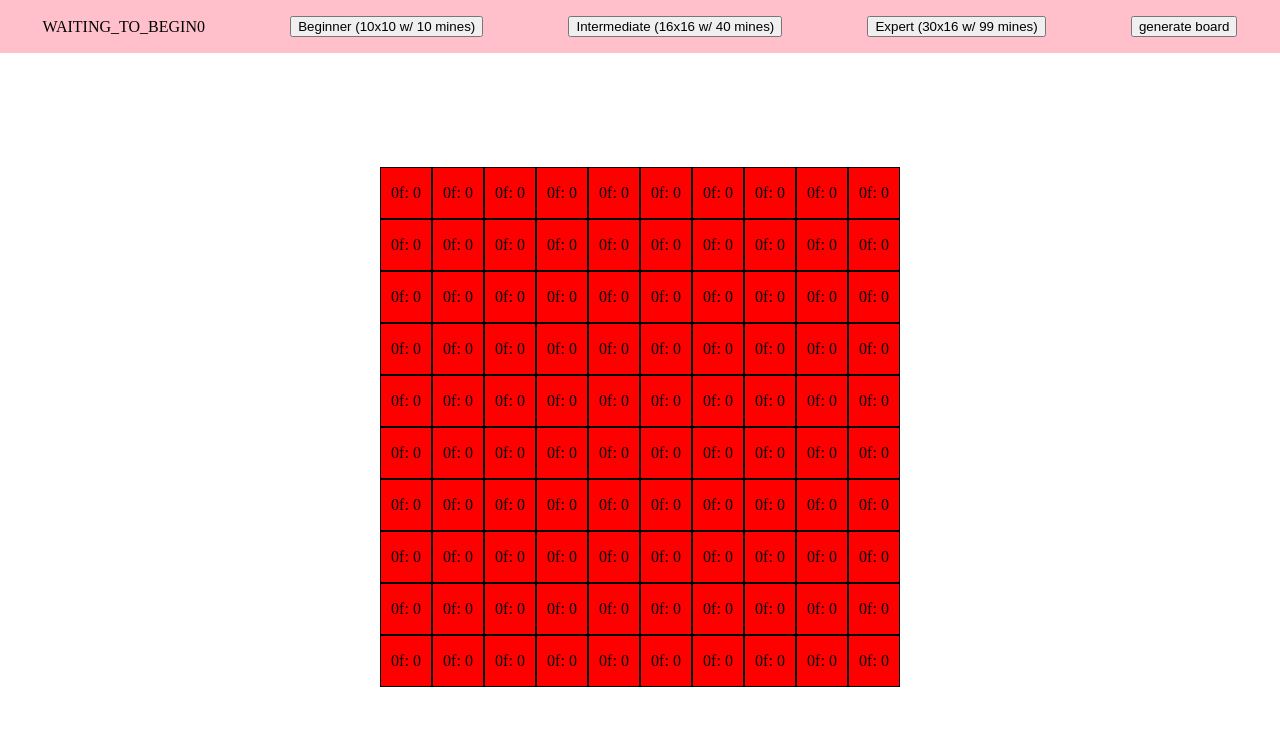
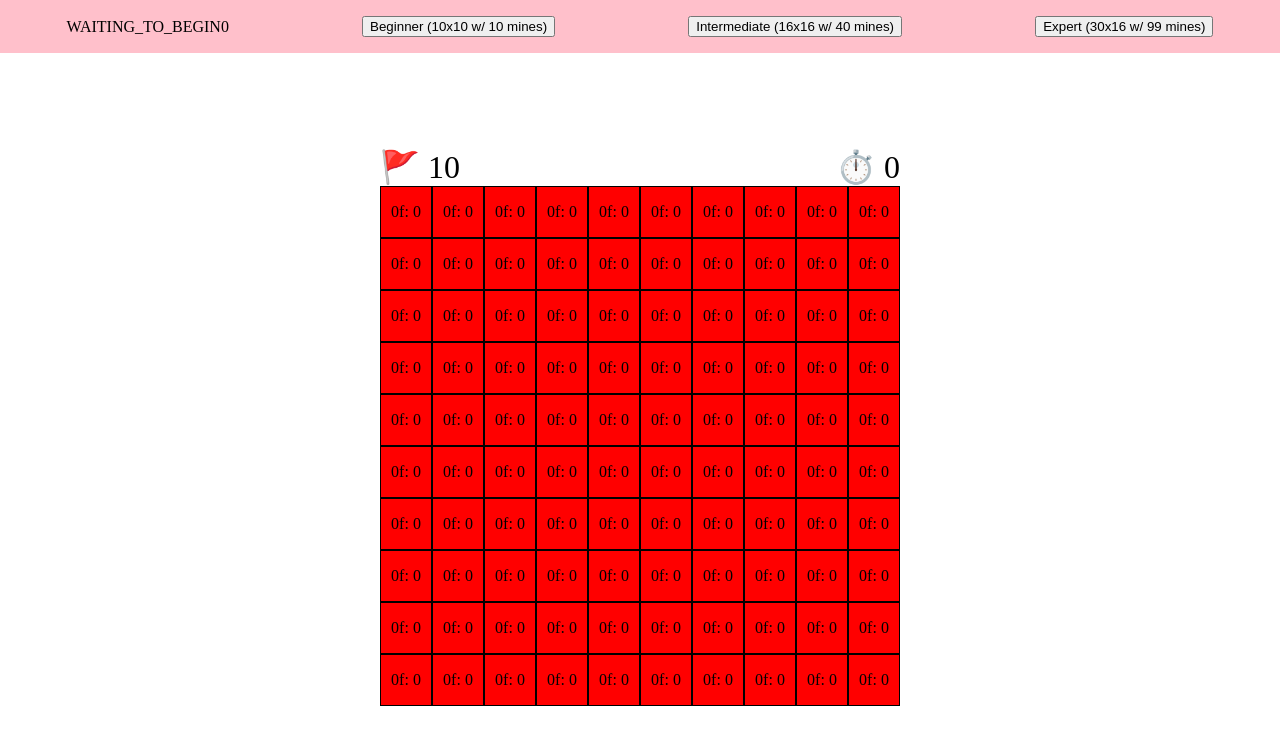
Before and after one commit to lopkik/quick-minesweeper, a React (Vite) app: page / in a window 1280 px wide. Shown: the top 744 px of the page. Built offline with nearby package versions, Linux system fonts and the light colour scheme.

Commit message:
added timer, flag count, and ability to reset games

```diff
--- a/src/App.tsx
+++ b/src/App.tsx
@@ -1,48 +1,30 @@
-import React from "react";
 import { MineField } from "./components/MineField";
 import { useGameStateStore } from "./gameStateStore";
+import { MineFieldHeader } from "./components/MineFieldHeader";
 
 function App() {
-  const {
-    board,
-    gameStatus,
-    revealedSquares,
-    generateStartingBoard,
-    setGameSettings,
-  } = useGameStateStore();
+  const { gameStatus, revealedSquares, setNewBoard } = useGameStateStore();
 
   return (
     <div className="app">
       <div className="app-header">
         {gameStatus}
         {revealedSquares}
-        <button
-          onClick={() =>
-            setGameSettings({ width: 10, height: 10, mineCount: 10 })
-          }
-        >
+        <button onClick={() => setNewBoard(10, 10, 10)}>
           Beginner (10x10 w/ 10 mines)
         </button>
-        <button
-          onClick={() =>
-            setGameSettings({ width: 16, height: 16, mineCount: 40 })
-          }
-        >
+        <button onClick={() => setNewBoard(16, 16, 40)}>
           Intermediate (16x16 w/ 40 mines)
         </button>
-        <button
-          onClick={() =>
-            setGameSettings({ width: 30, height: 16, mineCount: 99 })
-          }
-        >
+        <button onClick={() => setNewBoard(30, 16, 99)}>
           Expert (30x16 w/ 99 mines)
-        </button>
-        <button onClick={() => generateStartingBoard(4, 4)}>
-          generate board
         </button>
       </div>
       <div className="app-body">
-        <MineField board={board} />
+        <div>
+          <MineFieldHeader />
+          <MineField />
+        </div>
       </div>
     </div>
   );
--- a/src/components/MineField.tsx
+++ b/src/components/MineField.tsx
@@ -1,13 +1,9 @@
 import { useGameStateStore } from "../gameStateStore";
 import { Square } from "./Square";
 
-interface MineFieldProps {
-  board: BoardSquare[][];
-}
-
-export const MineField = (props: MineFieldProps) => {
-  const { board } = props;
+export const MineField = () => {
   const { width } = useGameStateStore((state) => state.gameSettings);
+  const board = useGameStateStore((state) => state.board);
 
   return (
     <div
--- /dev/null
+++ b/src/components/MineFieldHeader.tsx
@@ -0,0 +1,18 @@
+import React from "react";
+import { useGameStateStore } from "../gameStateStore";
+
+export const MineFieldHeader = () => {
+  const { gameSettings, flaggedSquares, secondsElapsed } = useGameStateStore();
+  return (
+    <div
+      style={{
+        display: "flex",
+        justifyContent: "space-between",
+        fontSize: "2rem",
+      }}
+    >
+      <div>🚩 {gameSettings.mineCount - flaggedSquares}</div>
+      <div>⏱️ {secondsElapsed}</div>
+    </div>
+  );
+};
--- a/src/components/Square.tsx
+++ b/src/components/Square.tsx
@@ -14,6 +14,7 @@ export const Square = (props: SquareProps) => {
     revealSurroundingSquares,
     toggleIsFlaggedAt,
     checkWinCondition,
+    startTimer,
   } = useGameStateStore();
 
   return (
@@ -22,13 +23,14 @@ export const Square = (props: SquareProps) => {
         if (gameStatus === "WAITING_TO_BEGIN") {
           generateStartingBoard(x, y);
           revealSquare(x, y);
+          startTimer();
         } else if (gameStatus === "RUNNING") {
           if (isRevealed && surroundingFlagCount >= value) {
             revealSurroundingSquares(x, y);
           } else if (!isFlagged) {
             revealSquare(x, y);
-            checkWinCondition();
           }
+          checkWinCondition();
         }
       }}
       onContextMenu={(e) => {
--- a/src/gameStateStore.ts
+++ b/src/gameStateStore.ts
@@ -1,20 +1,27 @@
 import { create } from "zustand";
 import { BOMB_VALUE, initialBoard } from "./constants";
 
+let intervalId: number | undefined;
 interface GameState {
+  board: BoardSquare[][];
   gameSettings: GameSettings;
   gameStatus: GameStatus;
   revealedSquares: number;
-  board: BoardSquare[][];
+  flaggedSquares: number;
+  secondsElapsed: number;
   checkWinCondition: () => void;
   generateStartingBoard: (startXIndex: number, startYIndex: number) => void;
   revealSquare: (x: number, y: number) => void;
   revealSurroundingSquares: (x: number, y: number) => void;
   toggleIsFlaggedAt: (x: number, y: number, prevIsFlagged: boolean) => void;
   setGameSettings: (newGameSettings: GameSettings) => void;
+  startTimer: () => void;
+  stopTimer: () => void;
+  setNewBoard: (width: number, height: number, mineCount: number) => void;
 }
 
 export const useGameStateStore = create<GameState>((set, get) => ({
+  board: initialBoard,
   gameSettings: {
     width: 10,
     height: 10,
@@ -22,14 +29,17 @@ export const useGameStateStore = create<GameState>((set, get) => ({
   },
   gameStatus: "WAITING_TO_BEGIN",
   revealedSquares: 0,
-  board: initialBoard,
+  flaggedSquares: 0,
+  secondsElapsed: 0,
   checkWinCondition: () => {
     const {
       revealedSquares,
       gameSettings: { width, height, mineCount },
     } = get();
-    if (width * height - revealedSquares === mineCount)
+    if (width * height - revealedSquares === mineCount) {
+      get().stopTimer();
       set({ gameStatus: "WON" });
+    }
   },
   generateStartingBoard: (startXIndex, startYIndex) => {
     const { width, height } = get().gameSettings;
@@ -138,10 +148,49 @@ export const useGameStateStore = create<GameState>((set, get) => ({
           }
         });
       }),
+      flaggedSquares: prevIsFlagged
+        ? get().flaggedSquares - 1
+        : get().flaggedSquares + 1,
     });
   },
   setGameSettings: (newGameSettings) => {
     set({ gameSettings: newGameSettings });
+  },
+  startTimer: () => {
+    if (!intervalId) {
+      intervalId = setInterval(
+        () => set((state) => ({ secondsElapsed: state.secondsElapsed + 1 })),
+        1000
+      );
+    }
+  },
+  stopTimer: () => {
+    clearInterval(intervalId);
+    intervalId = undefined;
+  },
+  setNewBoard: (width, height, mineCount) => {
+    const newBoard: BoardSquare[][] = [];
+    for (let y = 0; y < height; y++) {
+      newBoard[y] = [];
+      for (let x = 0; x < width; x++) {
+        newBoard[y].push({
+          isRevealed: false,
+          isFlagged: false,
+          value: 0,
+          surroundingFlagCount: 0,
+        });
+      }
+    }
+
+    get().stopTimer();
+    set({
+      board: newBoard,
+      gameSettings: { width, height, mineCount },
+      gameStatus: "WAITING_TO_BEGIN",
+      revealedSquares: 0,
+      flaggedSquares: 0,
+      secondsElapsed: 0,
+    });
   },
 }));
 
```
